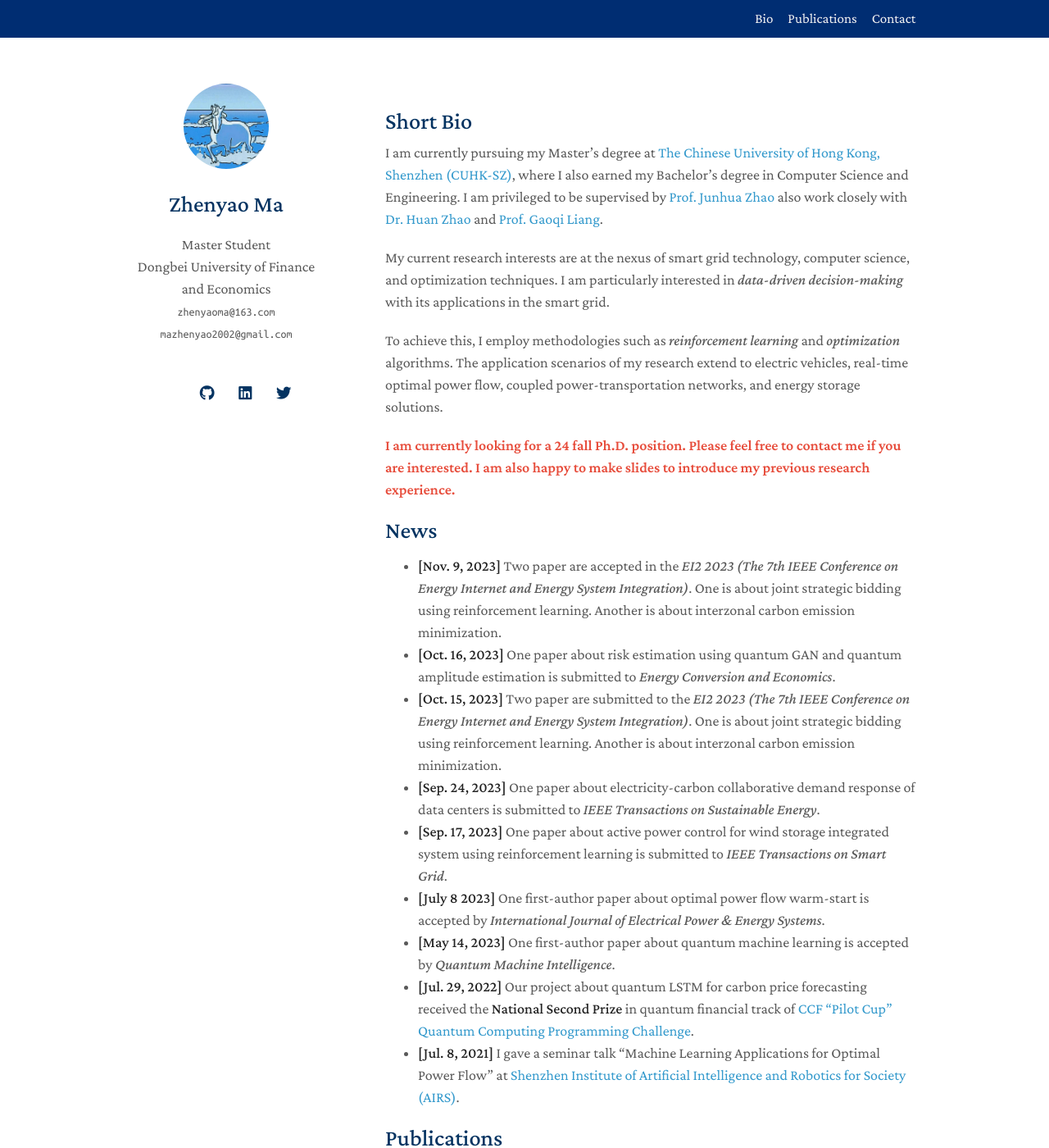
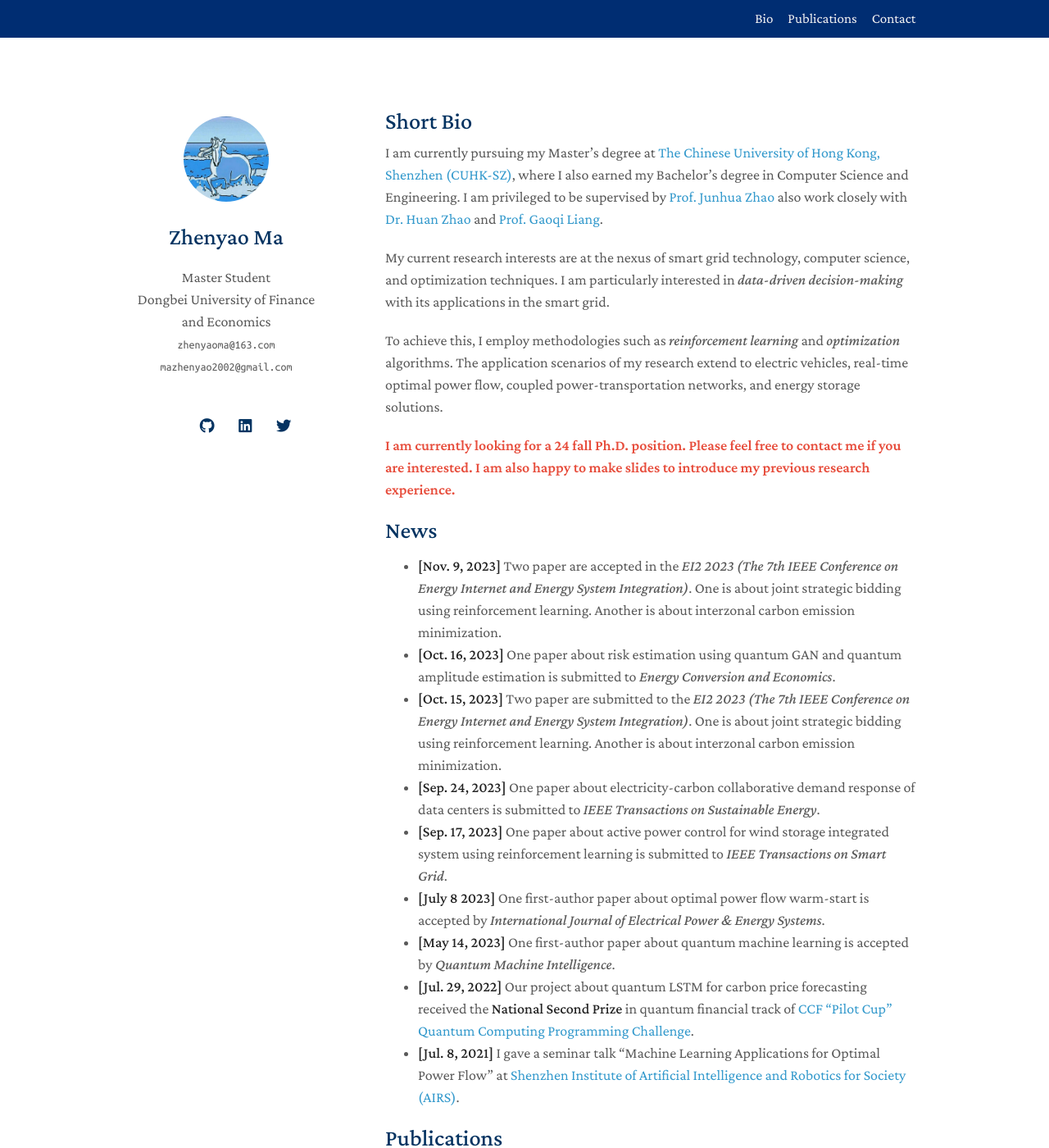
Before and after one commit to ZhenyaoMa/ZhenyaoMa1.github.io, a Jekyll site: the page built from index.md, in a window 1280 px wide and 1400 px high. Shown: the whole window at 82% size. Built offline with Jekyll 4.4.1, drawn with Linux system fonts in a browser that asks for light colours; nearby versions of some CDN libraries; a style sheet for code colours, icons or effects is not loaded.

Commit message:
Update homepage.html

```diff
--- a/_layouts/homepage.html
+++ b/_layouts/homepage.html
@@ -25,7 +25,7 @@
    <style>
   /* 添加此样式以调整顶部导航栏和标题之间的间距 */
       .wrapper header {
-      margin-top: 10px; /* 您可以根据需要调整此值 */
+      margin-top: 50px; /* 您可以根据需要调整此值 */
      }
    </style>
 
```
